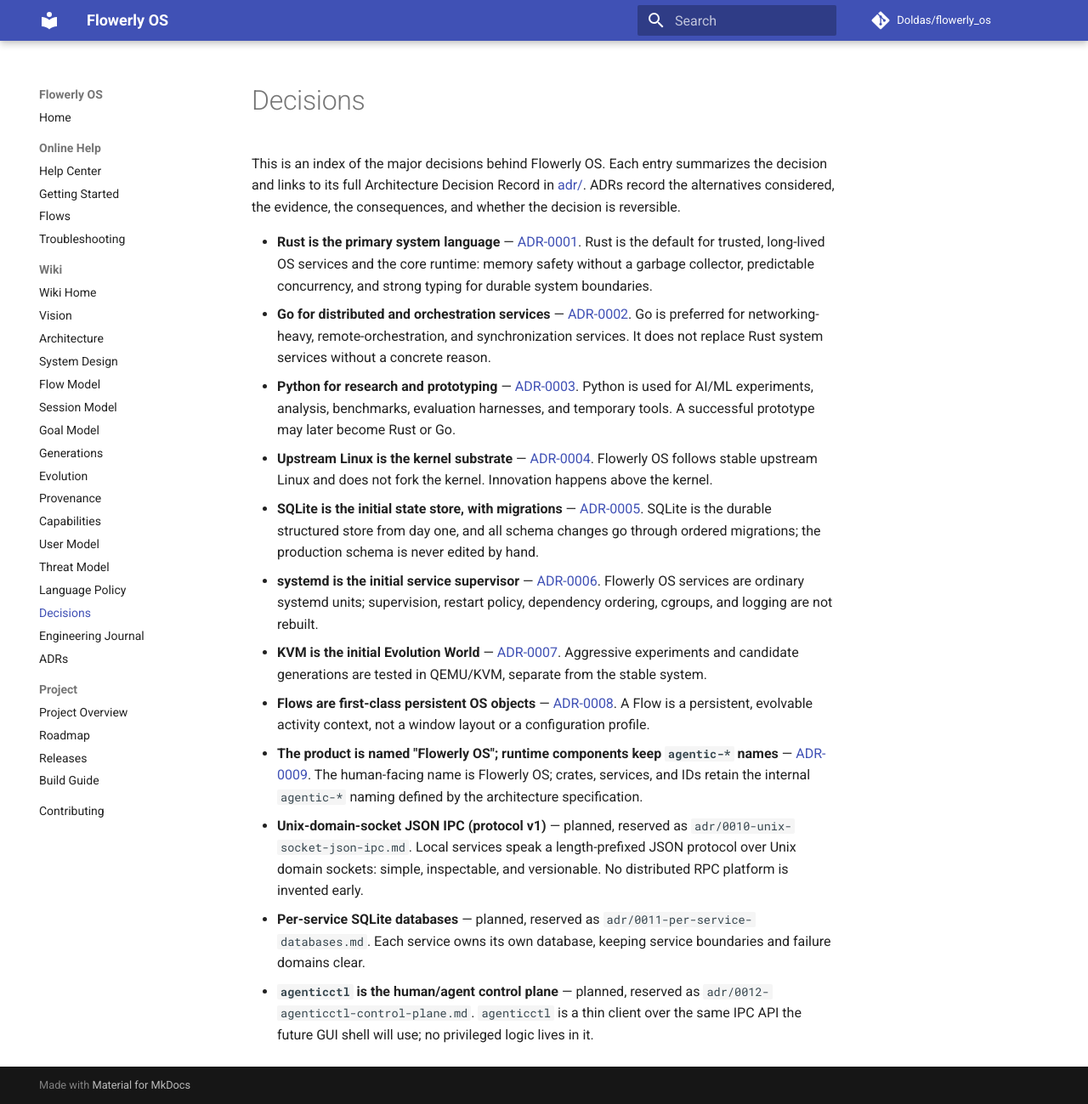
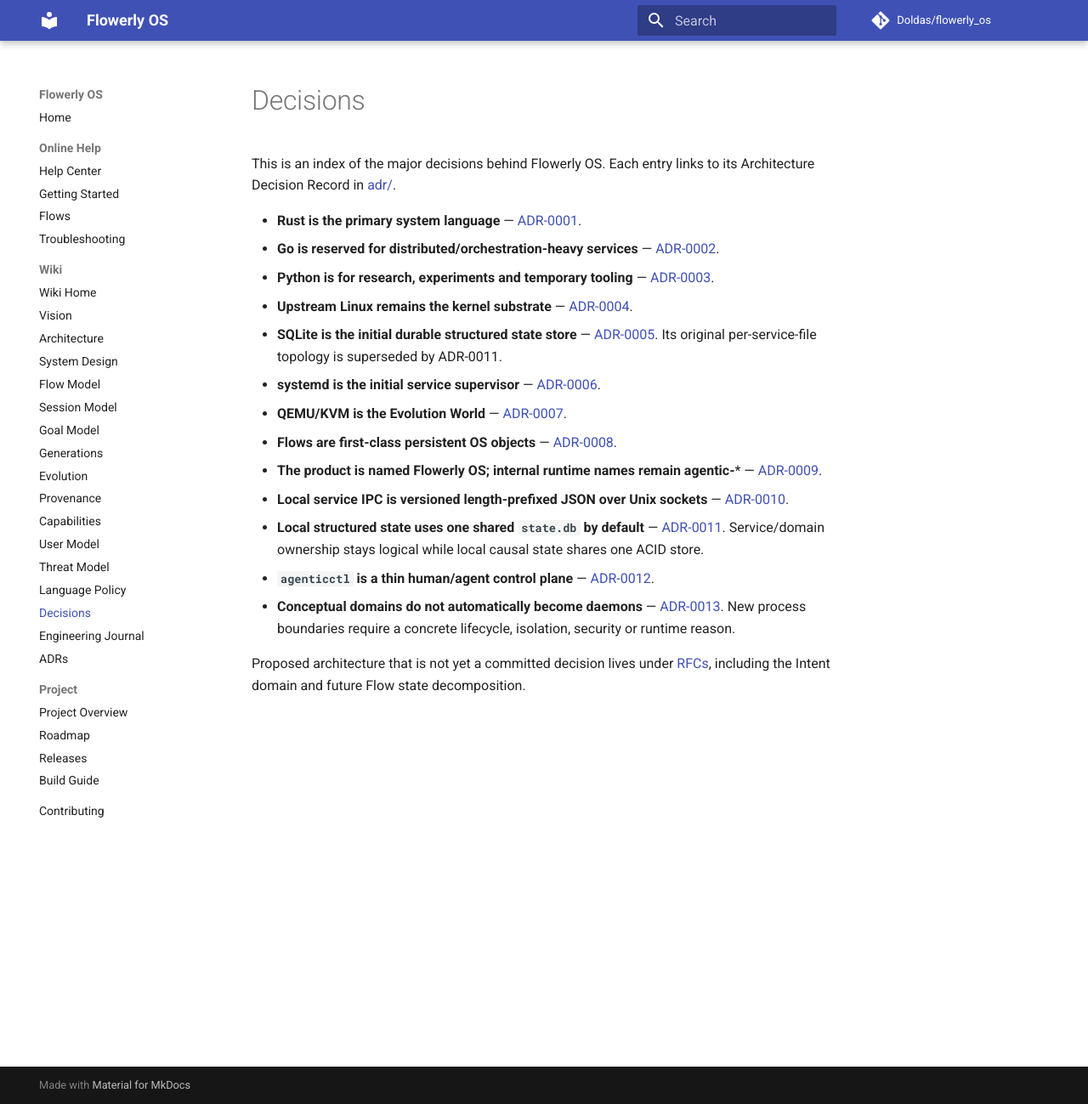
Before and after one commit to Doldas/flowerly_os, an MkDocs documentation site: the page built from docs/decisions.md, in a window 1280 px wide and 1299 px high. Shown: the whole window at 85% size. Built offline with MkDocs 1.6.1 and Material for MkDocs 9.7.7, drawn with Linux system fonts in a browser that asks for light colours; comment, search, counter and statistics services are not loaded.

Commit message:
docs: reconcile decision index with accepted ADRs

```diff
--- a/docs/decisions.md
+++ b/docs/decisions.md
@@ -1,53 +1,37 @@
 # Decisions
 
-This is an index of the major decisions behind Flowerly OS. Each entry
-summarizes the decision and links to its full Architecture Decision Record in
-[adr/](adr/). ADRs record the alternatives considered, the evidence, the
-consequences, and whether the decision is reversible.
+This is an index of the major decisions behind Flowerly OS. Each entry links to
+its Architecture Decision Record in [adr/](adr/).
 
 - **Rust is the primary system language** —
-  [ADR-0001](adr/0001-rust-as-primary-system-language.md). Rust is the default
-  for trusted, long-lived OS services and the core runtime: memory safety
-  without a garbage collector, predictable concurrency, and strong typing for
-  durable system boundaries.
-- **Go for distributed and orchestration services** —
-  [ADR-0002](adr/0002-go-for-distributed-orchestration.md). Go is preferred for
-  networking-heavy, remote-orchestration, and synchronization services. It does
-  not replace Rust system services without a concrete reason.
-- **Python for research and prototyping** —
-  [ADR-0003](adr/0003-python-for-experimentation.md). Python is used for AI/ML
-  experiments, analysis, benchmarks, evaluation harnesses, and temporary tools.
-  A successful prototype may later become Rust or Go.
-- **Upstream Linux is the kernel substrate** —
-  [ADR-0004](adr/0004-upstream-linux-kernel-policy.md). Flowerly OS follows
-  stable upstream Linux and does not fork the kernel. Innovation happens above
-  the kernel.
-- **SQLite is the initial state store, with migrations** —
-  [ADR-0005](adr/0005-sqlite-as-initial-state-store.md). SQLite is the durable
-  structured store from day one, and all schema changes go through ordered
-  migrations; the production schema is never edited by hand.
+  [ADR-0001](adr/0001-rust-as-primary-system-language.md).
+- **Go is reserved for distributed/orchestration-heavy services** —
+  [ADR-0002](adr/0002-go-for-distributed-orchestration.md).
+- **Python is for research, experiments and temporary tooling** —
+  [ADR-0003](adr/0003-python-for-experimentation.md).
+- **Upstream Linux remains the kernel substrate** —
+  [ADR-0004](adr/0004-upstream-linux-kernel-policy.md).
+- **SQLite is the initial durable structured state store** —
+  [ADR-0005](adr/0005-sqlite-as-initial-state-store.md). Its original
+  per-service-file topology is superseded by ADR-0011.
 - **systemd is the initial service supervisor** —
-  [ADR-0006](adr/0006-systemd-service-supervision.md). Flowerly OS services are
-  ordinary systemd units; supervision, restart policy, dependency ordering,
-  cgroups, and logging are not rebuilt.
-- **KVM is the initial Evolution World** —
-  [ADR-0007](adr/0007-kvm-evolution-world.md). Aggressive experiments and
-  candidate generations are tested in QEMU/KVM, separate from the stable system.
+  [ADR-0006](adr/0006-systemd-service-supervision.md).
+- **QEMU/KVM is the Evolution World** —
+  [ADR-0007](adr/0007-kvm-evolution-world.md).
 - **Flows are first-class persistent OS objects** —
-  [ADR-0008](adr/0008-flows-as-first-class-os-objects.md). A Flow is a
-  persistent, evolvable activity context, not a window layout or a
-  configuration profile.
-- **The product is named "Flowerly OS"; runtime components keep `agentic-*`
-  names** — [ADR-0009](adr/0009-project-name-flowerly-os.md). The human-facing
-  name is Flowerly OS; crates, services, and IDs retain the internal `agentic-*`
-  naming defined by the architecture specification.
-- **Unix-domain-socket JSON IPC (protocol v1)** — planned, reserved as
-  `adr/0010-unix-socket-json-ipc.md`. Local services speak a length-prefixed
-  JSON protocol over Unix domain sockets: simple, inspectable, and versionable.
-  No distributed RPC platform is invented early.
-- **Per-service SQLite databases** — planned, reserved as
-  `adr/0011-per-service-databases.md`. Each service owns its own database,
-  keeping service boundaries and failure domains clear.
-- **`agenticctl` is the human/agent control plane** — planned, reserved as
-  `adr/0012-agenticctl-control-plane.md`. `agenticctl` is a thin client over the
-  same IPC API the future GUI shell will use; no privileged logic lives in it.
+  [ADR-0008](adr/0008-flows-as-first-class-os-objects.md).
+- **The product is named Flowerly OS; internal runtime names remain agentic-***
+  — [ADR-0009](adr/0009-project-name-flowerly-os.md).
+- **Local service IPC is versioned length-prefixed JSON over Unix sockets** —
+  [ADR-0010](adr/0010-unix-socket-json-ipc.md).
+- **Local structured state uses one shared `state.db` by default** —
+  [ADR-0011](adr/0011-shared-local-state-database.md). Service/domain ownership
+  stays logical while local causal state shares one ACID store.
+- **`agenticctl` is a thin human/agent control plane** —
+  [ADR-0012](adr/0012-agenticctl-control-plane.md).
+- **Conceptual domains do not automatically become daemons** —
+  [ADR-0013](adr/0013-process-boundaries-require-justification.md). New process
+  boundaries require a concrete lifecycle, isolation, security or runtime reason.
+
+Proposed architecture that is not yet a committed decision lives under
+[RFCs](rfcs/), including the Intent domain and future Flow state decomposition.
```
